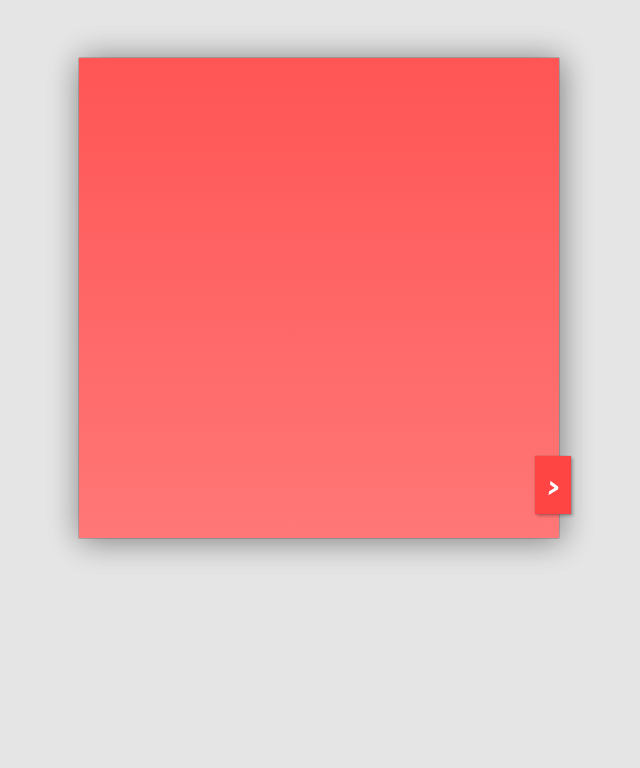
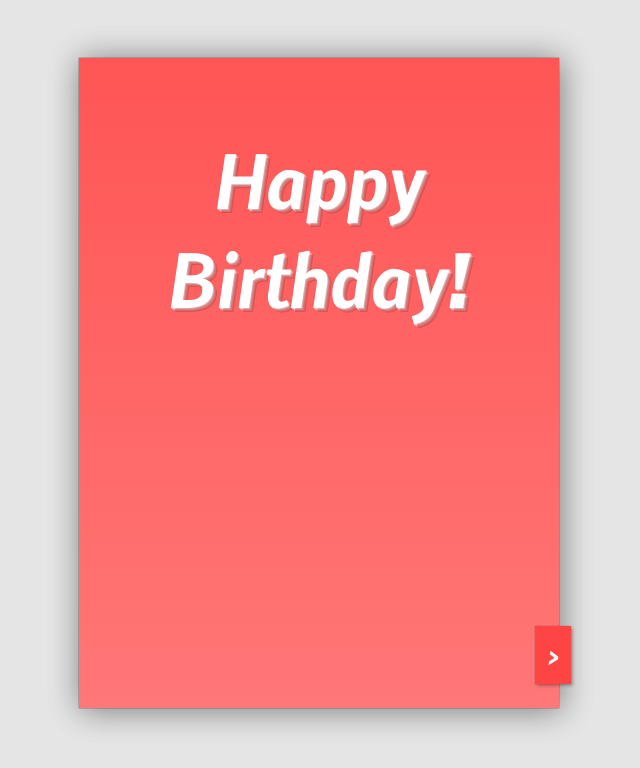
Before and after one commit to cpf2021-gif/birthday-card, a website built with Vite: page index.html in a window 1280 px wide. Shown: the whole page, without its empty margins (561-1201 px from the left). Built offline with nearby package versions, Linux system fonts and the light colour scheme.

Commit message:
add: content

```diff
--- a/index.html
+++ b/index.html
@@ -9,28 +9,33 @@
     <div id="card">
       <div id="card-inside">
         <div class="wrap">
-          <p>Hey belle,</p>
+          <p>Hey WPE,</p>
           <p>
-            I lost the message inside the card 2 times.. and i realsied i am
-            slow at this :'(
+           今年应该是我们认识的第五年，这五年间发生过许多事，有过欢笑也有过矛盾。第一次见你生气的时候，
+           应该是高一选科的时候，我们选了完全不同的科目，也是那时我觉得我们高一结束之后可能就不会再有联系,
+           高一结束后我就发过一段很长的话，最后一句是有缘再见。
           </p>
           <p>
-            Listen kid, I want you to be the happiest today.. and i suck at
-            making people happy..This is probably the only gift i can give you,
-            my word..
+           我们应该是挺有缘分，后来我们也有时会见面，但也仅限于打招呼，更多的还是微信聊天。
+           今年我终于鼓起勇气说出了那句藏了很久的话，因为真的害怕会错过。
           </p>
           <p>
-            最后
-            I love you.
+           现在我们的共同回忆基本都是在高一，希望之后我们能一起创建出更多值得回忆的事。
+           限于篇幅和时间问题，还有很多话说没有说，但只要你愿意听，我可以和你讲一辈子。
           </p>
-          <p>always.</p>
+          <p>
+           最后
+          </p>
+          <p>
+           Love you Forever
+          </p>
           <p class="signed">CPF</p>
         </div>
       </div>
 
       <div id="card-front">
         <div class="wrap">
-          <!-- <h1>Happy Birthday!</h1> -->
+          <h1>Happy Birthday!</h1>
         </div>
         <button id="open">&gt;</button>
         <button id="close">&lt;</button>
--- a/style.css
+++ b/style.css
@@ -5,6 +5,7 @@
   -moz-box-sizing: border-box;
   -webkit-box-sizing: border-box;
 }
+
 body {
   background: #E5E5E5;
   padding: 50px;
@@ -15,7 +16,7 @@ body {
 }
 
 #card, #card-front, #card-inside {
-  height: 480px;
+  height: 650px;
 }
 
 .wrap {
@@ -81,7 +82,7 @@ p:first-child {
 }
 
 p.signed {
-    margin-top: 1.5em;
+    margin-top: 1.2em;
     text-align: center;
     font-family: 'Dancing Script', sans-serif;
     font-size: 1.5em;
```
